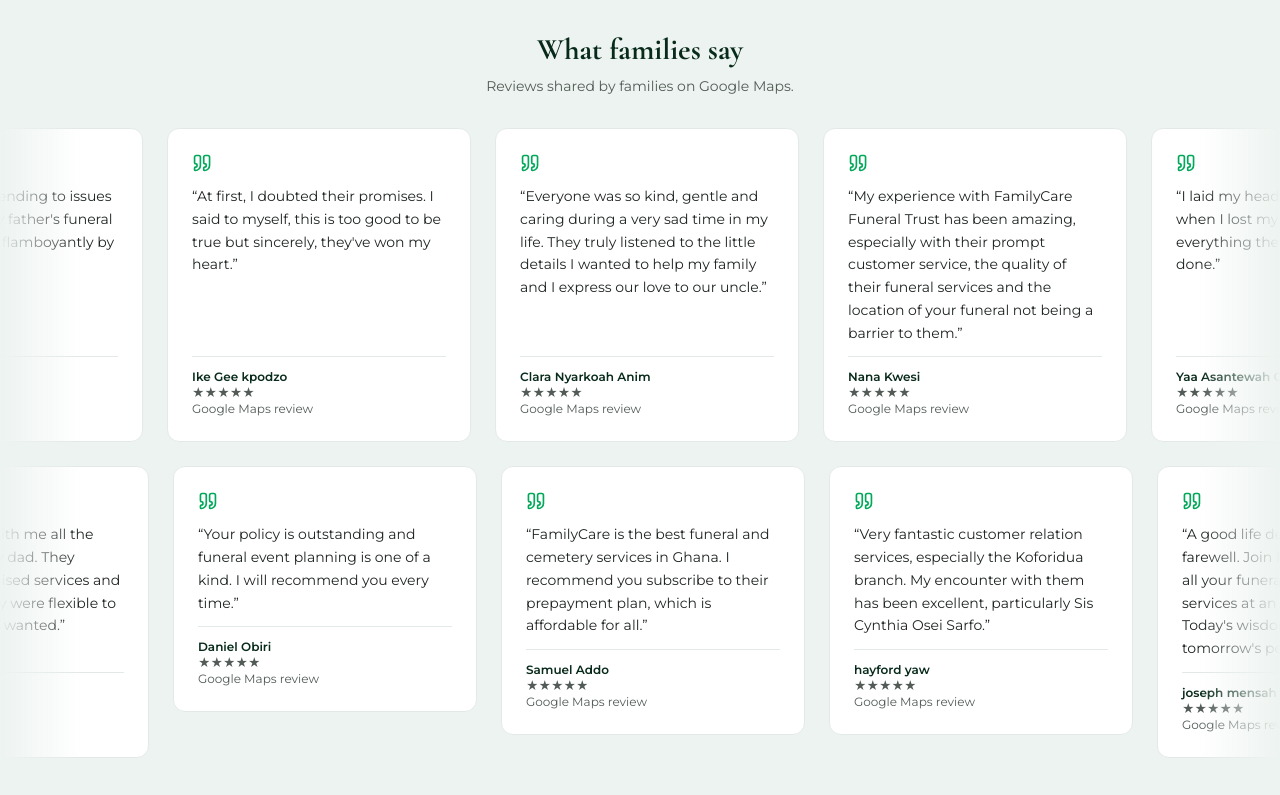
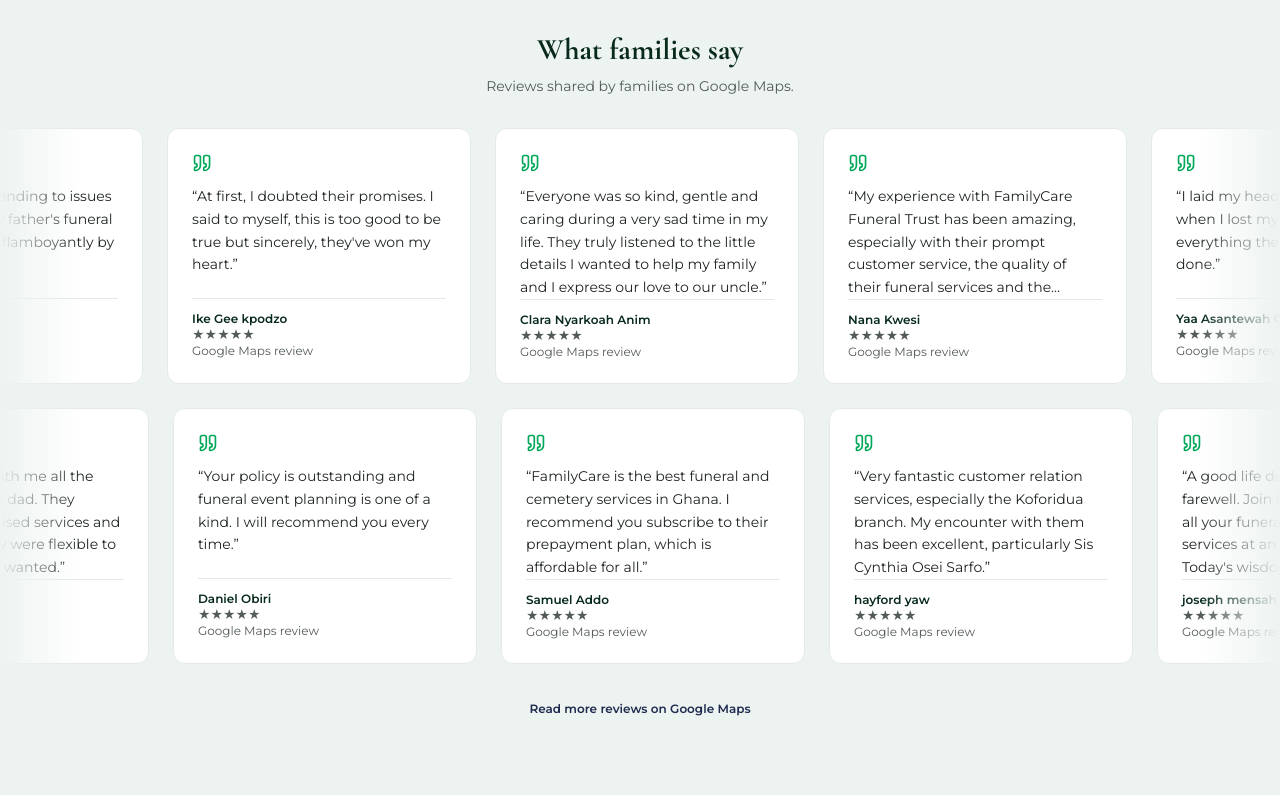
Before and after one commit to AlphaDeFalcon/familycare-bespoke-lp, a React (Vite) app: page / in a window 1280 px wide. Shown: the part 5400-6195 px from the top of the page. Built offline with nearby package versions, Linux system fonts and the light colour scheme; no server answers.

Commit message:
fix: uniform testimonial card sizes

```diff
--- a/src/components/Testimonials.tsx
+++ b/src/components/Testimonials.tsx
@@ -85,14 +85,14 @@
 
 function TestimonialCard({ testimonial }: { testimonial: Testimonial }) {
   return (
-    <figure className="w-[19rem] shrink-0 bg-white rounded-card border border-hairline p-6 space-y-3 flex flex-col justify-between">
+    <figure className="w-[19rem] h-64 shrink-0 bg-white rounded-card border border-hairline p-6 flex flex-col">
       <div>
         <Quote className="w-5 h-5 text-accent mb-3" aria-hidden="true" />
-        <blockquote className="text-xs sm:text-sm text-body leading-relaxed">
+        <blockquote className="text-xs sm:text-sm text-body leading-relaxed line-clamp-5">
           &ldquo;{testimonial.quote}&rdquo;
         </blockquote>
       </div>
-      <figcaption className="text-xs text-muted pt-3 border-t border-hairline">
+      <figcaption className="mt-auto pt-3 border-t border-hairline text-xs text-muted">
         <span className="font-semibold text-ink block">{testimonial.name}</span>
         <span className="block" aria-label={`${testimonial.rating} out of 5 stars`}>
           {'★'.repeat(testimonial.rating)}
```
